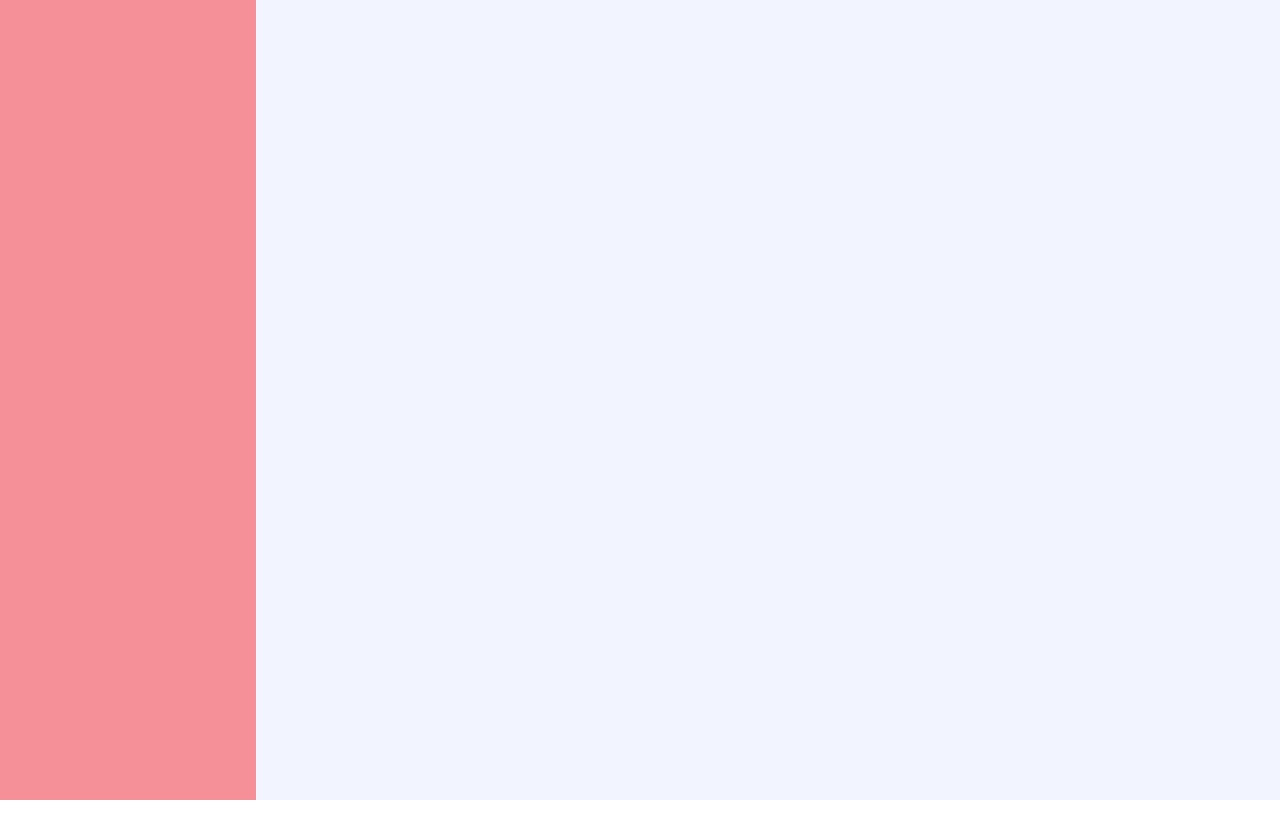
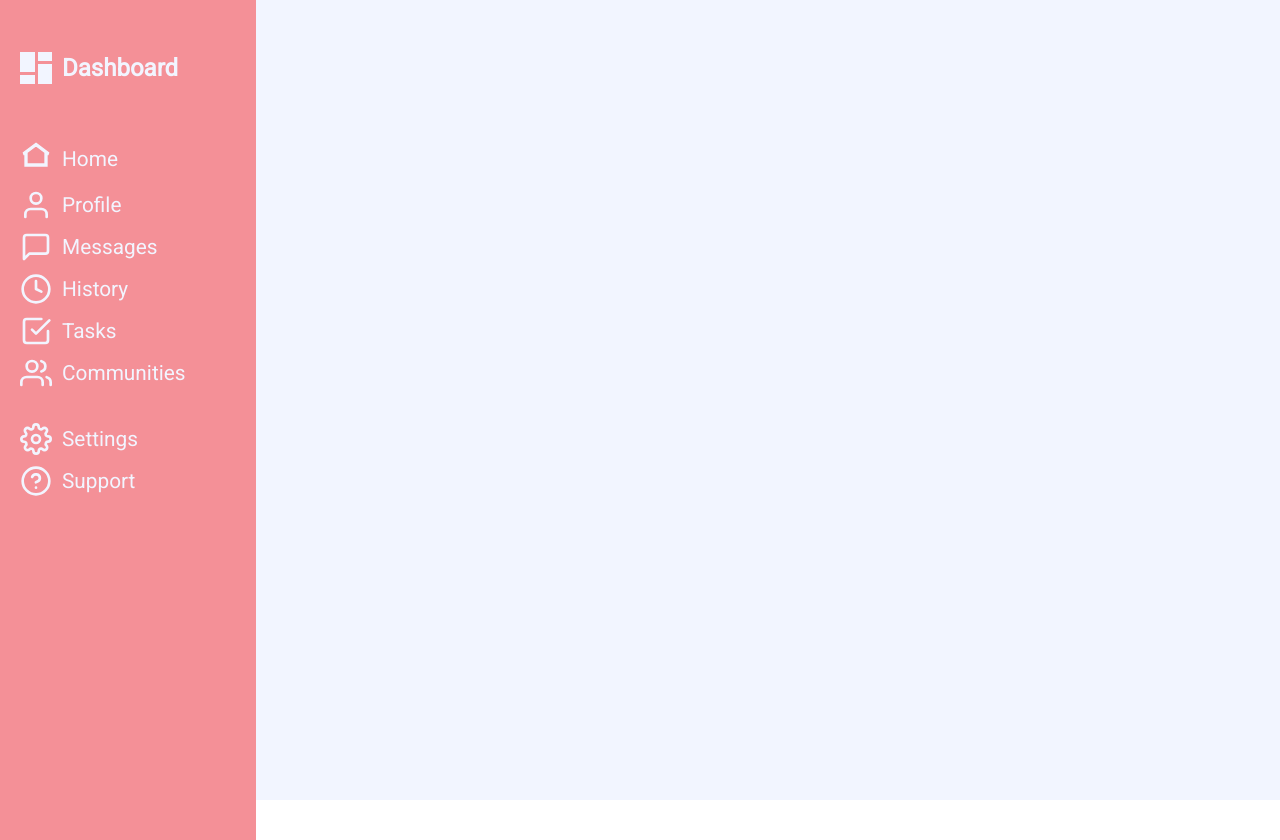
Before and after one commit to anurpeljto/admin_dashboard, a plain HTML site: page index.html in a window 1280 px wide. Before the commit the page ends 800 px from the top, so only its background shows below. Drawn offline with Linux system fonts and the light colour scheme.

Commit message:
Create sidebar
Created left part of the page/ sidebar and buttons

```diff
--- a/index.html
+++ b/index.html
@@ -5,11 +5,44 @@
     <meta name="viewport" content="width=device-width, initial-scale=1.0">
     <link rel="stylesheet" href="./styles.css">
     <title>Admin Dashboard</title>
+    <link rel="preconnect" href="https://fonts.googleapis.com">
+    <link rel="preconnect" href="https://fonts.gstatic.com" crossorigin>
+    <link href="https://fonts.googleapis.com/css2?family=Roboto&display=swap" rel="stylesheet">
 </head>
 <body>
+
   <div class="part1">
+    <div class="logo-grid">
+        <div class="box1"></div>
+        <div class="box2"></div>
+        <div class="box3"></div>
+        <div class="box4"></div>
+    </div>
+    <h2 id="dashboard-header">Dashboard</h2>
 
+    <div class="block2-container">
+        <img src="home-2-svgrepo-com.svg" alt="ihatesvgs" id="retarded">
+        <span class="sidebar-item">Home</span>
+        <svg xmlns="http://www.w3.org/2000/svg" width="32" height="32" viewBox="0 0 24 24" fill="none" stroke="#F2F5FF" stroke-width="2" stroke-linecap="round" stroke-linejoin="round"><path d="M20 21v-2a4 4 0 0 0-4-4H8a4 4 0 0 0-4 4v2"></path><circle cx="12" cy="7" r="4"></circle></svg>
+        <span class="sidebar-item">Profile</span>
+        <svg xmlns="http://www.w3.org/2000/svg" width="32" height="32" viewBox="0 0 24 24" fill="none" stroke="#F2F5FF" stroke-width="2" stroke-linecap="round" stroke-linejoin="round"><path d="M21 15a2 2 0 0 1-2 2H7l-4 4V5a2 2 0 0 1 2-2h14a2 2 0 0 1 2 2z"></path></svg>
+        <span class="sidebar-item">Messages</span>
+        <svg xmlns="http://www.w3.org/2000/svg" width="32" height="32" viewBox="0 0 24 24" fill="none" stroke="#F2F5FF" stroke-width="2" stroke-linecap="round" stroke-linejoin="round"><circle cx="12" cy="12" r="10"></circle><polyline points="12 6 12 12 16 14"></polyline></svg>
+        <span class="sidebar-item">History</span>
+        <svg xmlns="http://www.w3.org/2000/svg" width="32" height="32" viewBox="0 0 24 24" fill="none" stroke="#F2F5FF" stroke-width="2" stroke-linecap="round" stroke-linejoin="round"><polyline points="9 11 12 14 22 4"></polyline><path d="M21 12v7a2 2 0 0 1-2 2H5a2 2 0 0 1-2-2V5a2 2 0 0 1 2-2h11"></path></svg>
+        <span class="sidebar-item">Tasks</span>
+        <svg xmlns="http://www.w3.org/2000/svg" width="32" height="32" viewBox="0 0 24 24" fill="none" stroke="#F2F5FF" stroke-width="2" stroke-linecap="round" stroke-linejoin="round"><path d="M17 21v-2a4 4 0 0 0-4-4H5a4 4 0 0 0-4 4v2"></path><circle cx="9" cy="7" r="4"></circle><path d="M23 21v-2a4 4 0 0 0-3-3.87"></path><path d="M16 3.13a4 4 0 0 1 0 7.75"></path></svg>
+        <span class="sidebar-item">Communities</span>
+    </div>
+
+    <div class="dashboard3">
+        <svg xmlns="http://www.w3.org/2000/svg" width="32" height="32" viewBox="0 0 24 24" fill="none" stroke="#F2F5FF" stroke-width="2" stroke-linecap="round" stroke-linejoin="round"><circle cx="12" cy="12" r="3"></circle><path d="M19.4 15a1.65 1.65 0 0 0 .33 1.82l.06.06a2 2 0 0 1 0 2.83 2 2 0 0 1-2.83 0l-.06-.06a1.65 1.65 0 0 0-1.82-.33 1.65 1.65 0 0 0-1 1.51V21a2 2 0 0 1-2 2 2 2 0 0 1-2-2v-.09A1.65 1.65 0 0 0 9 19.4a1.65 1.65 0 0 0-1.82.33l-.06.06a2 2 0 0 1-2.83 0 2 2 0 0 1 0-2.83l.06-.06a1.65 1.65 0 0 0 .33-1.82 1.65 1.65 0 0 0-1.51-1H3a2 2 0 0 1-2-2 2 2 0 0 1 2-2h.09A1.65 1.65 0 0 0 4.6 9a1.65 1.65 0 0 0-.33-1.82l-.06-.06a2 2 0 0 1 0-2.83 2 2 0 0 1 2.83 0l.06.06a1.65 1.65 0 0 0 1.82.33H9a1.65 1.65 0 0 0 1-1.51V3a2 2 0 0 1 2-2 2 2 0 0 1 2 2v.09a1.65 1.65 0 0 0 1 1.51 1.65 1.65 0 0 0 1.82-.33l.06-.06a2 2 0 0 1 2.83 0 2 2 0 0 1 0 2.83l-.06.06a1.65 1.65 0 0 0-.33 1.82V9a1.65 1.65 0 0 0 1.51 1H21a2 2 0 0 1 2 2 2 2 0 0 1-2 2h-.09a1.65 1.65 0 0 0-1.51 1z"></path></svg>
+        <span class="sidebar-item">Settings</span>
+        <svg xmlns="http://www.w3.org/2000/svg" width="32" height="32" viewBox="0 0 24 24" fill="none" stroke="#F2F5FF" stroke-width="2" stroke-linecap="round" stroke-linejoin="round"><circle cx="12" cy="12" r="10"></circle><path d="M9.09 9a3 3 0 0 1 5.83 1c0 2-3 3-3 3"></path><line x1="12" y1="17" x2="12.01" y2="17"></line></svg>
+        <span class="sidebar-item">Support</span>
+    </div>
   </div>
+
     <div class="part2">
 
     </div>
--- a/styles.css
+++ b/styles.css
@@ -7,13 +7,47 @@ body {
     grid-template-columns: 1fr 4fr;
 }
 
+span, h2 {
+    font-family: 'Roboto', sans-serif;
+}
+
 .part1{
     grid-column: 1;
-    padding: 0;
+    padding: 20px;
+    height: 100%;
+    background-color: #F49097;
+
+    display: grid;
+    grid-template-columns: 2em 0.5fr;
+    grid-template-rows: repeat(auto-fit, minmax(30px, 0.16fr));
+    grid-auto-flow: row;
+    grid-auto-rows: repeat(auto-fit, minmax(30px, 0.16fr));
+    row-gap: 100px;
+    align-items: center;
+    justify-content: left;
+    column-gap: 10px;
+}
+
+.part1 > h2 {
+    color: #F2F5FF;
+}
+
+/* .part1{
+    grid-column: 1;
+    padding: 20px;
     margin: 0;
     height: 100%;
     background-color: #F49097;
+
+    display: grid;
+    grid-template-columns: auto 1fr;
+    grid-template-rows: 0.16fr;
+    grid-auto-flow: row;
+    grid-auto-rows: 0.166fr;
+    row-gap: 15px;
+    column-gap: 15px;
 }
+*/
 
 .part2 {
     grid-column: 2 / -1;
@@ -22,3 +56,72 @@ body {
     height: 100%;
     background-color: #F2F5FF;
 }
+
+
+
+.logo-grid > * {
+    background-color: #F2F5FF;
+}
+
+.logo-grid {
+    width: 2em;
+    height: 2em;
+    display: grid;
+    grid-template-columns: 1fr 1fr;
+    grid-template-rows: 1fr 1fr 1fr;
+    gap: 3px;
+    align-self: center;
+}
+
+.box1 {
+    grid-column: 1;
+    grid-row: 1 / span 2;
+}
+
+.box2 {
+    grid-column: 1;
+    grid-row: 3 / span 1;
+}
+
+.box3{
+    grid-column: 2;
+    grid-row: 1 / span 1;
+}
+
+.box4 {
+    grid-column: 2;
+    grid-row: 2 / span 2;
+}
+
+.sidebar-item{
+    color: #F2F5FF;
+    font-weight: 500;
+    font-size: 1.3em;
+    position: relative;
+    align-self: center;
+}
+
+#retarded{
+    vertical-align: top;
+}
+
+#retarded {
+    position: relative;
+    align-self: center;
+    padding-bottom: 8px;
+}
+
+.block2-container{
+    display: grid;
+    grid-template-columns: 2em 0.5fr;
+    grid-auto-flow: row;
+    gap: 10px;
+}
+
+.dashboard3{
+    grid-column: 1;
+    display: grid;
+    grid-template-columns: 2em 0.16fr;
+    grid-auto-flow: row;
+    gap: 10px;
+}
```
Also changed, not shown: home-2-svgrepo-com.svg (added).
